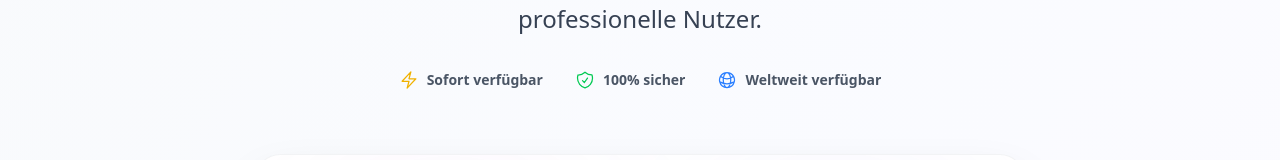
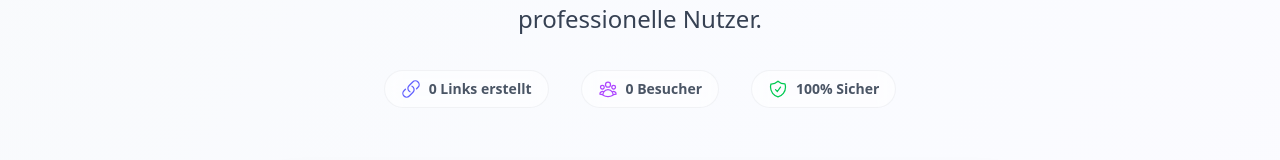
Before and after one commit to PrinzMichiDE/zhortde, a Next.js app: page / in a window 1280 px wide. Shown: the part 535-695 px from the top of the page. Built offline with nearby package versions, Linux system fonts and the light colour scheme; no server answers.

Commit message:
Show real visitor and link statistics on homepage

```diff
--- a/app/page.tsx
+++ b/app/page.tsx
@@ -7,10 +7,20 @@ import {
   ShieldCheckIcon,
   BoltIcon,
   GlobeAltIcon,
-  SparklesIcon
+  SparklesIcon,
+  UserGroupIcon,
+  LinkIcon
 } from '@heroicons/react/24/outline';
+import { getStat } from '@/lib/db/init-stats';
 
-export default function Home() {
+// Ensure dynamic rendering to fetch fresh stats
+export const dynamic = 'force-dynamic';
+
+export default async function Home() {
+  // Fetch real statistics
+  const visitorCount = await getStat('visitors');
+  const linkCount = await getStat('links');
+
   return (
     <div className="min-h-[calc(100vh-4rem)] bg-gradient-to-br from-slate-50 via-indigo-50/30 to-purple-50/50 dark:from-gray-950 dark:via-gray-900 dark:to-gray-950 transition-colors duration-300 relative overflow-hidden">
       {/* Animated Background Elements */}
@@ -51,17 +61,17 @@ export default function Home() {
 
             {/* Stats */}
             <div className="flex flex-wrap items-center justify-center gap-8 text-sm text-gray-600 dark:text-gray-400">
-              <div className="flex items-center gap-2">
-                <BoltIcon className="h-5 w-5 text-yellow-500" />
-                <span className="font-semibold">Sofort verfügbar</span>
+              <div className="flex items-center gap-2 bg-white/50 dark:bg-gray-800/50 px-4 py-2 rounded-full backdrop-blur-sm border border-gray-200/50 dark:border-gray-700/50">
+                <LinkIcon className="h-5 w-5 text-indigo-500" />
+                <span className="font-semibold">{linkCount.toLocaleString('de-DE')} Links erstellt</span>
               </div>
-              <div className="flex items-center gap-2">
+              <div className="flex items-center gap-2 bg-white/50 dark:bg-gray-800/50 px-4 py-2 rounded-full backdrop-blur-sm border border-gray-200/50 dark:border-gray-700/50">
+                <UserGroupIcon className="h-5 w-5 text-purple-500" />
+                <span className="font-semibold">{visitorCount.toLocaleString('de-DE')} Besucher</span>
+              </div>
+              <div className="flex items-center gap-2 bg-white/50 dark:bg-gray-800/50 px-4 py-2 rounded-full backdrop-blur-sm border border-gray-200/50 dark:border-gray-700/50">
                 <ShieldCheckIcon className="h-5 w-5 text-green-500" />
-                <span className="font-semibold">100% sicher</span>
-              </div>
-              <div className="flex items-center gap-2">
-                <GlobeAltIcon className="h-5 w-5 text-blue-500" />
-                <span className="font-semibold">Weltweit verfügbar</span>
+                <span className="font-semibold">100% Sicher</span>
               </div>
             </div>
           </div>
```
